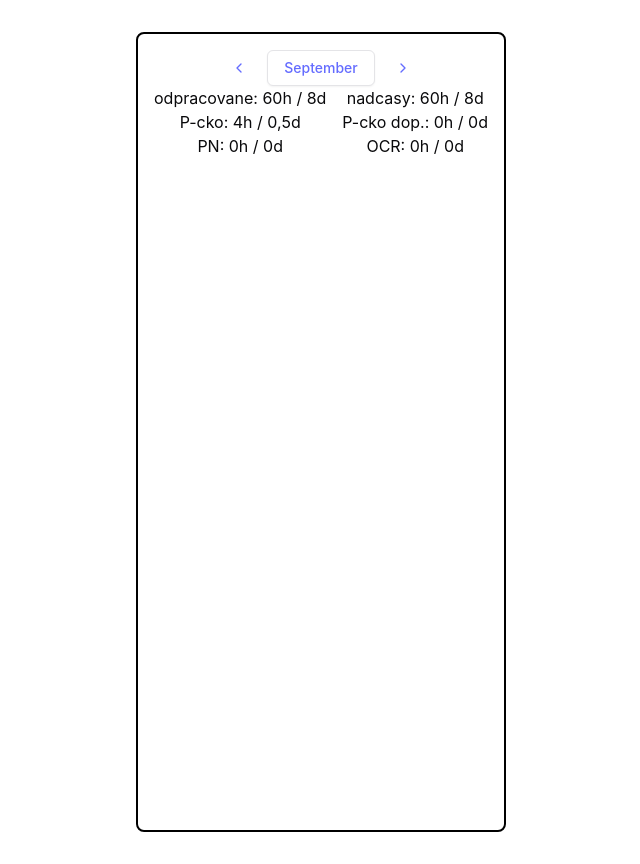
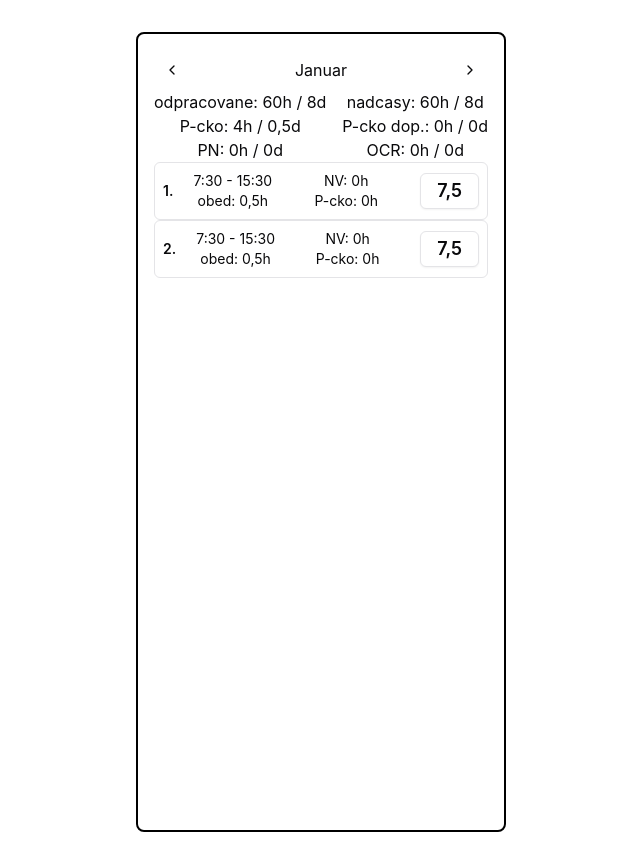
Before and after one commit to MarekBujdoso/time-sheet, a React (Vite) app: page / in a window 1280 px wide. Shown: the whole page, without its empty margins (319-959 px from the left). Built offline with nearby package versions, Linux system fonts and the light colour scheme.

Commit message:
change Month selector and show two days

```diff
--- a/src/app/sheet/Sheet.tsx
+++ b/src/app/sheet/Sheet.tsx
@@ -1,10 +1,15 @@
+import React from "react"
 import MonthPager from "../../components/month-pager"
+import { Button } from "../../components/ui/button"
+import { Collapsible, CollapsibleContent, CollapsibleTrigger } from "../../components/ui/collapsible"
 
 
 const Sheet = () => {
+  const [open, setOpen] = React.useState(false)
+  const currentMonth = new Date().getMonth() + 1
   return (
     <div className="flex flex-col w-full min-h-svh justify-top border-2 border-black p-4 rounded-lg">
-      <MonthPager />
+      <MonthPager month={currentMonth}/>
       <div className="flex flex-row w-full gap-4">
         <div className="flex flex-col">
           <span>odpracovane: 60h / 8d</span>
@@ -17,6 +22,84 @@ const Sheet = () => {
           <span>OCR: 0h / 0d</span>
         </div>
       </div>
+      <div>
+        <Collapsible className="rounded-md border" open={open} onOpenChange={setOpen}>
+          <div className="flex flex-row gap-5 items-center p-2">
+            <span className="text-sm font-semibold">1.</span>
+            <div className="flex flex-col">
+              <span className="text-sm">7:30 - 15:30</span>
+              <span className="text-sm">obed: 0,5h</span>
+            </div>
+            <div className="flex flex-col grow">
+              <span className="text-sm">NV: 0h</span>
+              <span className="text-sm">P-cko: 0h</span>
+            </div>
+            <CollapsibleTrigger asChild>
+              <Button variant="outline" size="default">
+                {/* <ChevronsUpDown className="h-4 w-4" /> */}
+                <span className="text-lg font-semibold">7,5</span>
+              </Button>
+            </CollapsibleTrigger>
+          </div>
+
+          <CollapsibleContent className="space-y-2">
+            <div className="rounded-md border p-2 text-sm shadow-sm">
+              <div className="flex flex-row gap-5 items-center p-2">
+                <div className="flex flex-col">
+                  <span className="text-sm">7:30 - 15:30</span>
+                  <span className="text-sm">obed: 0,5h</span>
+                </div>
+                <div className="flex flex-col">
+                  <span className="text-sm">NV: 0h</span>
+                  <span className="text-sm">P-cko: 0h</span>
+                </div>
+                <div className="flex flex-col grow">
+                  <span className="text-sm">Praca doma: 0h</span>
+                  <span className="text-sm">OCR: 0h</span>
+                </div>
+              </div>
+            </div>
+          </CollapsibleContent>
+        </Collapsible>
+        <Collapsible className="rounded-md border" open={false}>
+          <div className="flex flex-row gap-5 items-center p-2">
+            <span className="text-sm font-semibold">2.</span>
+            <div className="flex flex-col">
+              <span className="text-sm">7:30 - 15:30</span>
+              <span className="text-sm">obed: 0,5h</span>
+            </div>
+            <div className="flex flex-col grow">
+              <span className="text-sm">NV: 0h</span>
+              <span className="text-sm">P-cko: 0h</span>
+            </div>
+            <CollapsibleTrigger asChild>
+              <Button variant="outline" size="default">
+                {/* <ChevronsUpDown className="h-4 w-4" /> */}
+                <span className="text-lg font-semibold">7,5</span>
+              </Button>
+            </CollapsibleTrigger>
+          </div>
+
+          <CollapsibleContent className="space-y-2">
+            <div className="rounded-md border p-2 text-sm shadow-sm">
+              <div className="flex flex-row gap-5 items-center p-2">
+                <div className="flex flex-col">
+                  <span className="text-sm">7:30 - 15:30</span>
+                  <span className="text-sm">obed: 0,5h</span>
+                </div>
+                <div className="flex flex-col">
+                  <span className="text-sm">NV: 0h</span>
+                  <span className="text-sm">P-cko: 0h</span>
+                </div>
+                <div className="flex flex-col grow">
+                  <span className="text-sm">Praca doma: 0h</span>
+                  <span className="text-sm">OCR: 0h</span>
+                </div>
+              </div>
+            </div>
+          </CollapsibleContent>
+        </Collapsible>
+      </div>
     </div>
   )
 }
--- a/src/components/month-pager.tsx
+++ b/src/components/month-pager.tsx
@@ -1,20 +1,54 @@
+import React from "react"
 import { Pagination, PaginationContent, PaginationItem, PaginationLink, PaginationNext, PaginationPrevious } from "./ui/pagination"
 
 
-const MonthPager = () => {
+const monthsMap: { [key: number]: string } = {
+  1: "Januar",
+  2: "Februar",
+  3: "Marec",
+  4: "April",
+  5: "Maj",
+  6: "Jun",
+  7: "Jul",
+  8: "August",
+  9: "September",
+  10: "Oktober",
+  11: "November",
+  12: "December",
+}
+
+interface MonthPagerProps {
+  month: number
+}
+
+const MonthPager = ({ month }: MonthPagerProps) => {
+  const [activeMonth, setActiveMonth] = React.useState(month)
+
+  const switchToPrevMonth = React.useCallback((e: React.MouseEvent<HTMLAnchorElement>) => {
+    e.preventDefault()
+    setActiveMonth((prev) => prev > 1 ? prev - 1 : 12)
+  }, [])
+
+  const switchToNextMonth = React.useCallback((e: React.MouseEvent<HTMLAnchorElement>) => {
+    e.preventDefault()
+    setActiveMonth((prev) => prev < 12 ? prev + 1 : 1)
+  }, [])
+
   return (
 //   <div className="flex min-h-svh w-full items-center justify-center p-6 md:p-10">
   <div className="flex  w-full">
     <div className="w-full max-w-sm">
       <Pagination >
-        <PaginationContent>
+        <PaginationContent className="w-full justify-between">
           <PaginationItem>
-            <PaginationPrevious href="#" />
+            <PaginationPrevious size="lg" className="select-none" onClick={switchToPrevMonth} />
           </PaginationItem>
-          <PaginationItem>
-            <PaginationLink size="default" href="#" isActive>September</PaginationLink>
-          </PaginationItem>
-
+          {/* <PaginationItem>
+            <PaginationLink className="w-40 select-none" onClick={handleMonth} isActive>{monthsMap[activeMonth]}</PaginationLink>
+          </PaginationItem> */}
+          <div className="w-40 select-none">
+            {monthsMap[activeMonth]}
+          </div>
           {/* <PaginationItem>
             <PaginationLink href="#">3</PaginationLink>
           </PaginationItem>
@@ -22,7 +56,7 @@ const MonthPager = () => {
             <PaginationEllipsis />
           </PaginationItem> */}
           <PaginationItem>
-            <PaginationNext href="#" />
+            <PaginationNext size="lg" className="select-none" onClick={switchToNextMonth} />
           </PaginationItem>
         </PaginationContent>
       </Pagination>
--- a/src/components/ui/pagination.tsx
+++ b/src/components/ui/pagination.tsx
@@ -45,7 +45,7 @@ const PaginationLink = ({
   size = "icon",
   ...props
 }: PaginationLinkProps) => (
-  <a
+  <span
     aria-current={isActive ? "page" : undefined}
     className={cn(
       buttonVariants({
```
